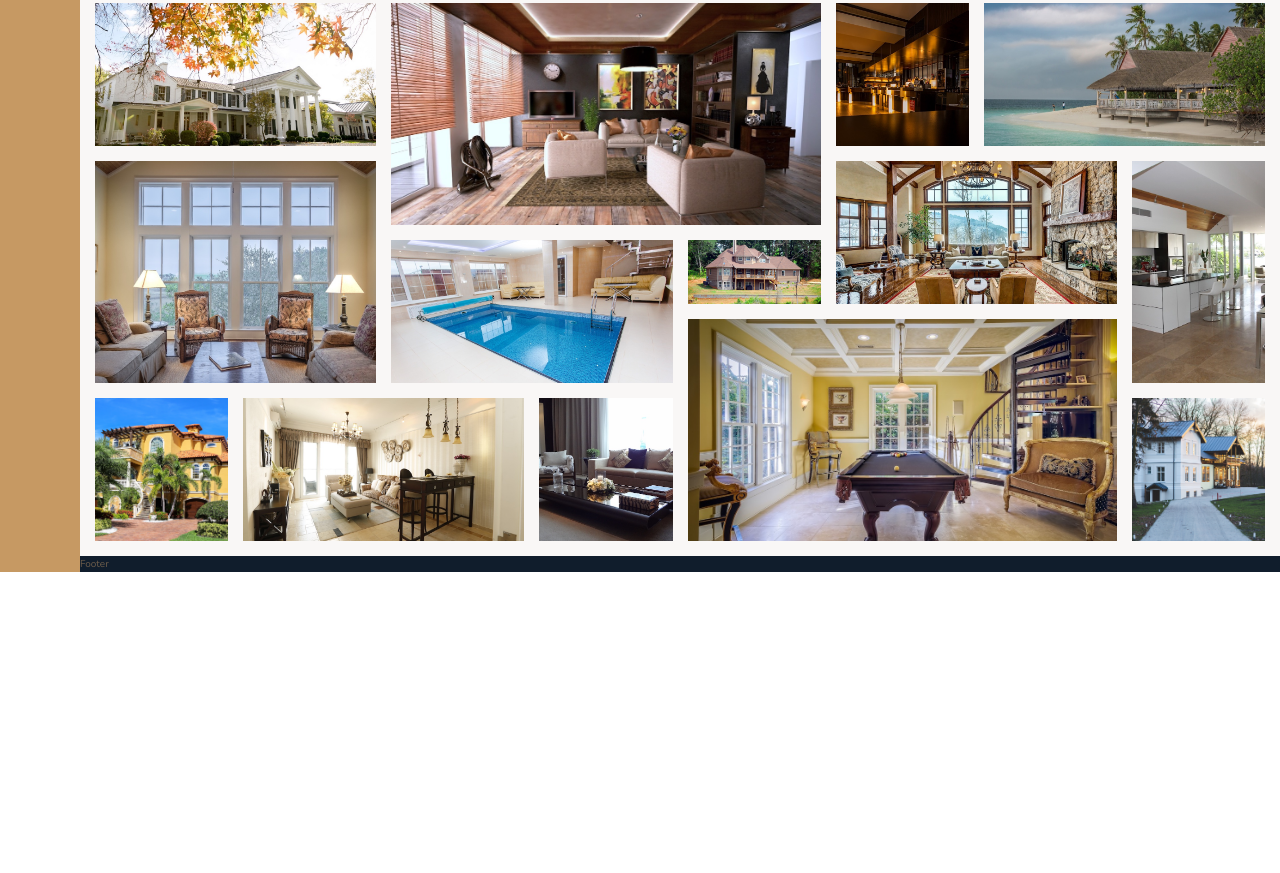
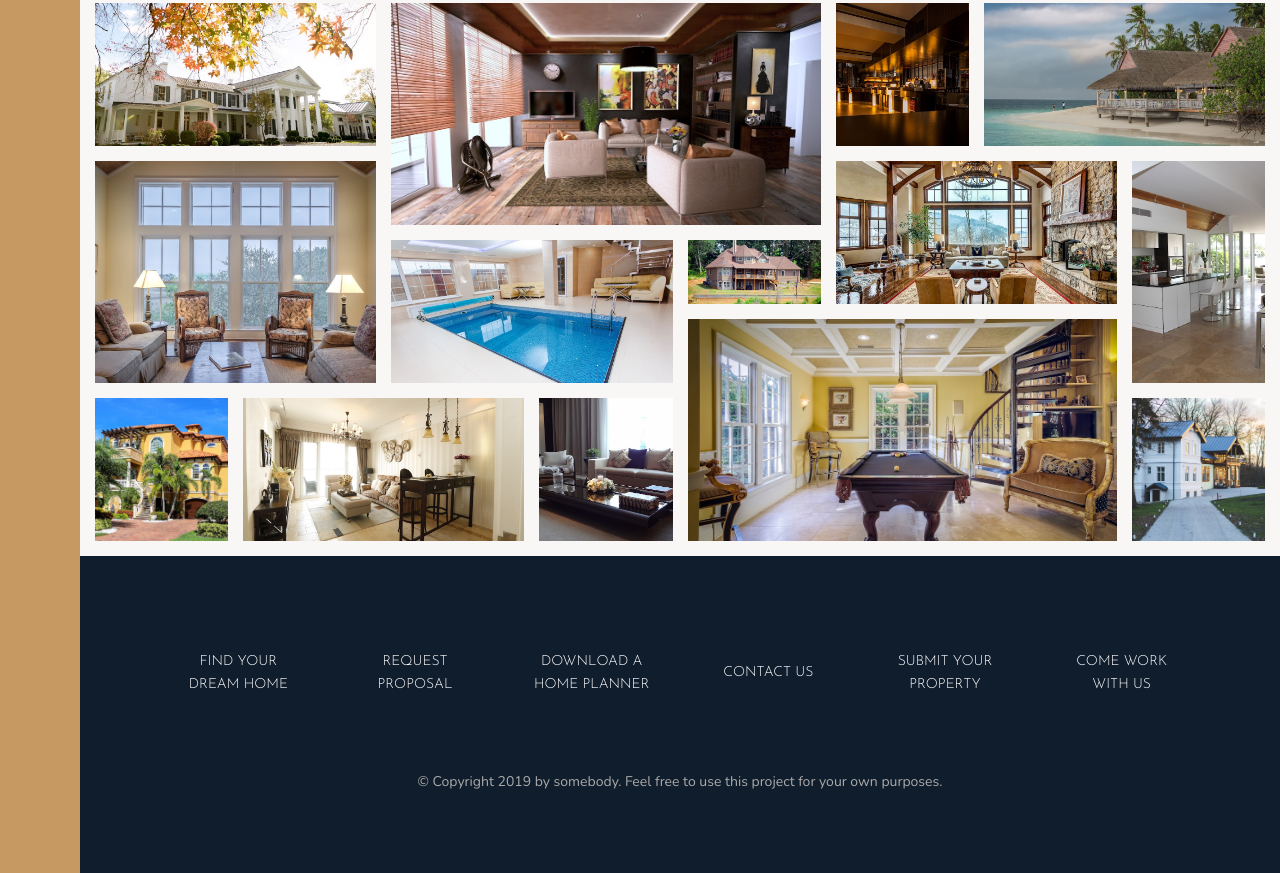
Before and after one commit to flast1k/nexter, a website: page index.html in a window 1280 px wide. Shown: the part 3084-3957 px from the top of the page. Before the commit the page ends 3656 px from the top, so only its background shows below. Drawn offline with nearby package versions, Linux system fonts and the light colour scheme; files that its build step writes are made by us from their sources.

Commit message:
footer part

```diff
--- a/index.html
+++ b/index.html
@@ -83,7 +83,8 @@
 
     <div class="story__content">
         <h3 class="heading-3 mb-sm">Happy Customers</h3>
-        <h2 class="heading-2 heading-2--dark mb-md">&ldquo;The best decision of our lives&rdquo;</h2>
+        <h2 class="heading-2 heading-2--dark mb-md">&ldquo;The best decision of our
+            lives&rdquo;</h2>
         <p class="story__text">
             Lorem, ipsum dolor sit amet consectetur adipisicing elit. Tenetur distinctio
             necessitatibus pariatur voluptatibus. Quidem consequatur harum volupta!
@@ -333,7 +334,17 @@
     </section>
 
     <footer class="footer">
-        Footer
+        <ul class="nav">
+            <li class="nav__item"><a href="#" class="nav__link">Find your dream home</a></li>
+            <li class="nav__item"><a href="#" class="nav__link">Request proposal</a></li>
+            <li class="nav__item"><a href="#" class="nav__link">Download a home planner</a></li>
+            <li class="nav__item"><a href="#" class="nav__link">Contact us</a></li>
+            <li class="nav__item"><a href="#" class="nav__link">Submit your property</a></li>
+            <li class="nav__item"><a href="#" class="nav__link">Come work with us</a></li>
+        </ul>
+        <p class="copyright">
+            &copy; Copyright 2019 by somebody. Feel free to use this project for your own purposes.
+        </p>
     </footer>
 </body>
 </html>
--- a/sass/_footer.scss
+++ b/sass/_footer.scss
@@ -1,4 +1,46 @@
 .footer {
   background-color: $color-secondary;
   grid-column: full-start / full-end;
+  padding: 8rem;
 }
+
+.nav {
+  list-style: none;
+
+  display: grid;
+  grid-template-columns: repeat(auto-fit, minmax(15rem, 1fr));
+  grid-gap: 2rem;
+  align-items: center;
+
+  &__link {
+
+    &:link,
+    &:visited {
+      font-size: 1.4rem;
+      color: #fff;
+      text-decoration: none;
+      font-family: $font-display;
+      text-transform: uppercase;
+      text-align: center;
+      padding: 1.5rem;
+      display: block;
+      transition: all .2s;
+    }
+
+    &:hover,
+    &:active {
+      background-color: rgba(#fff, .05);
+      transform: translateY(-3px);
+    }
+  }
+}
+
+.copyright {
+  font-size: 1.4rem;
+  color: $color-grey-light-2;
+  margin-top: 6rem;
+  margin-left: auto;
+  margin-right: auto;
+  text-align: center;
+  width: 70%;
+}
```
